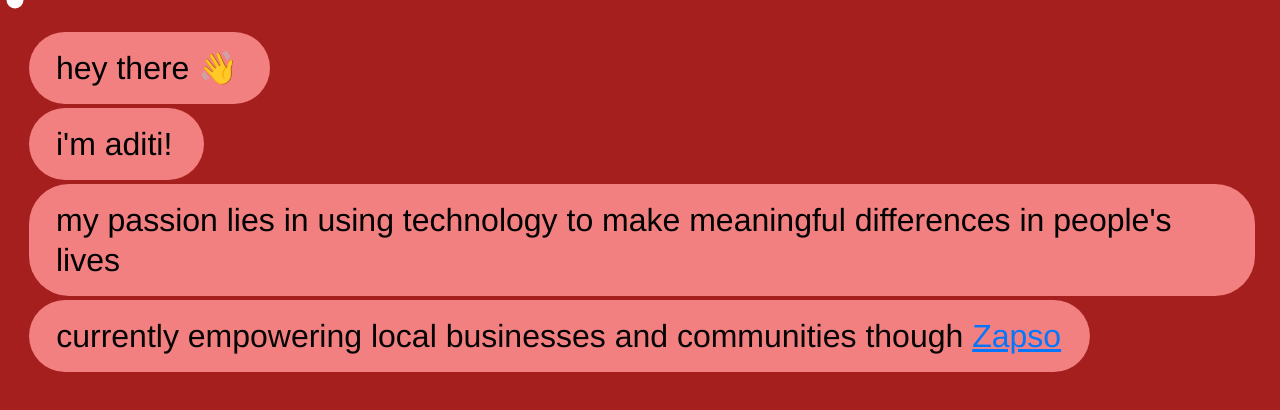
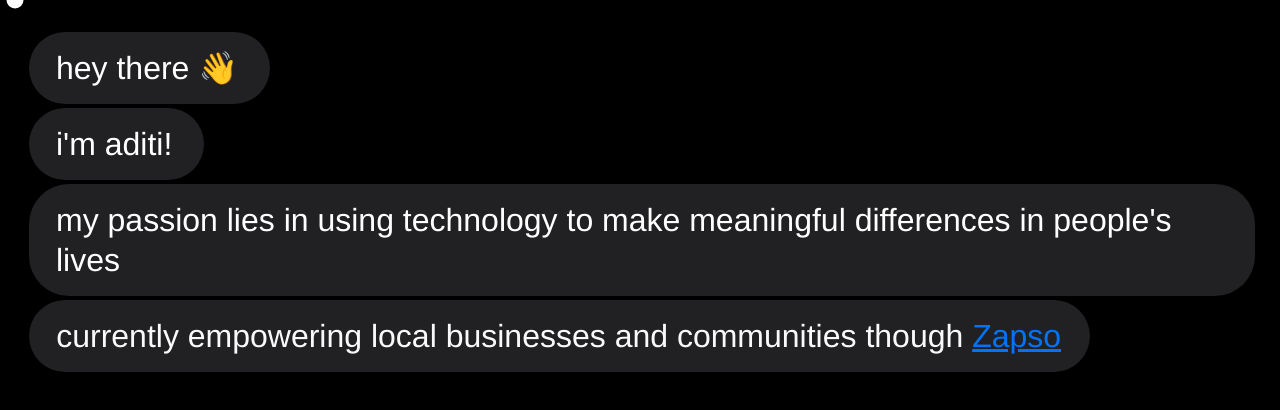
Before and after one commit to byaditide/newwebsite, a plain HTML site: page index.html in a window 1280 px wide. Drawn offline with Linux system fonts and the light colour scheme.

Commit message:
Update styles.css

```diff
--- a/css/styles.css
+++ b/css/styles.css
@@ -14,7 +14,8 @@ body {
   min-width: 100vw;
   min-height: 100vh;
   font-family: "Helvetica Neue", Helvetica, Arial, sans-serif;
-  background: #A61F1F;
+  background: #000000;
+  color: #FFFFFF;
 }
 .messages {
   overflow: auto;
@@ -37,7 +38,7 @@ body {
   border-bottom-left-radius: 0;
 }
 .bubble.left {
-  background: #F28080;
+  background: #212124;
 }
 .bubble:after {
   content: "";
```
